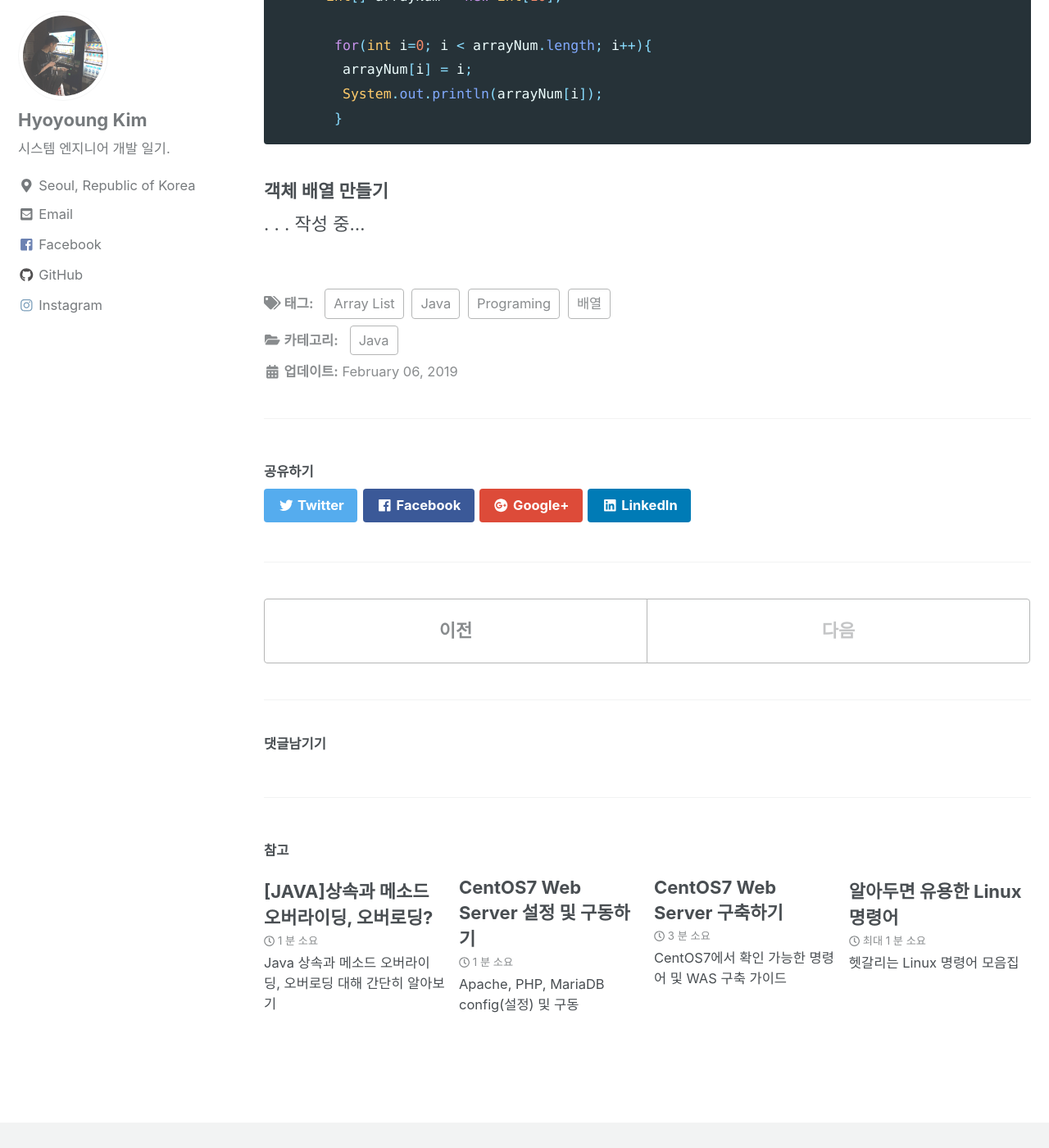
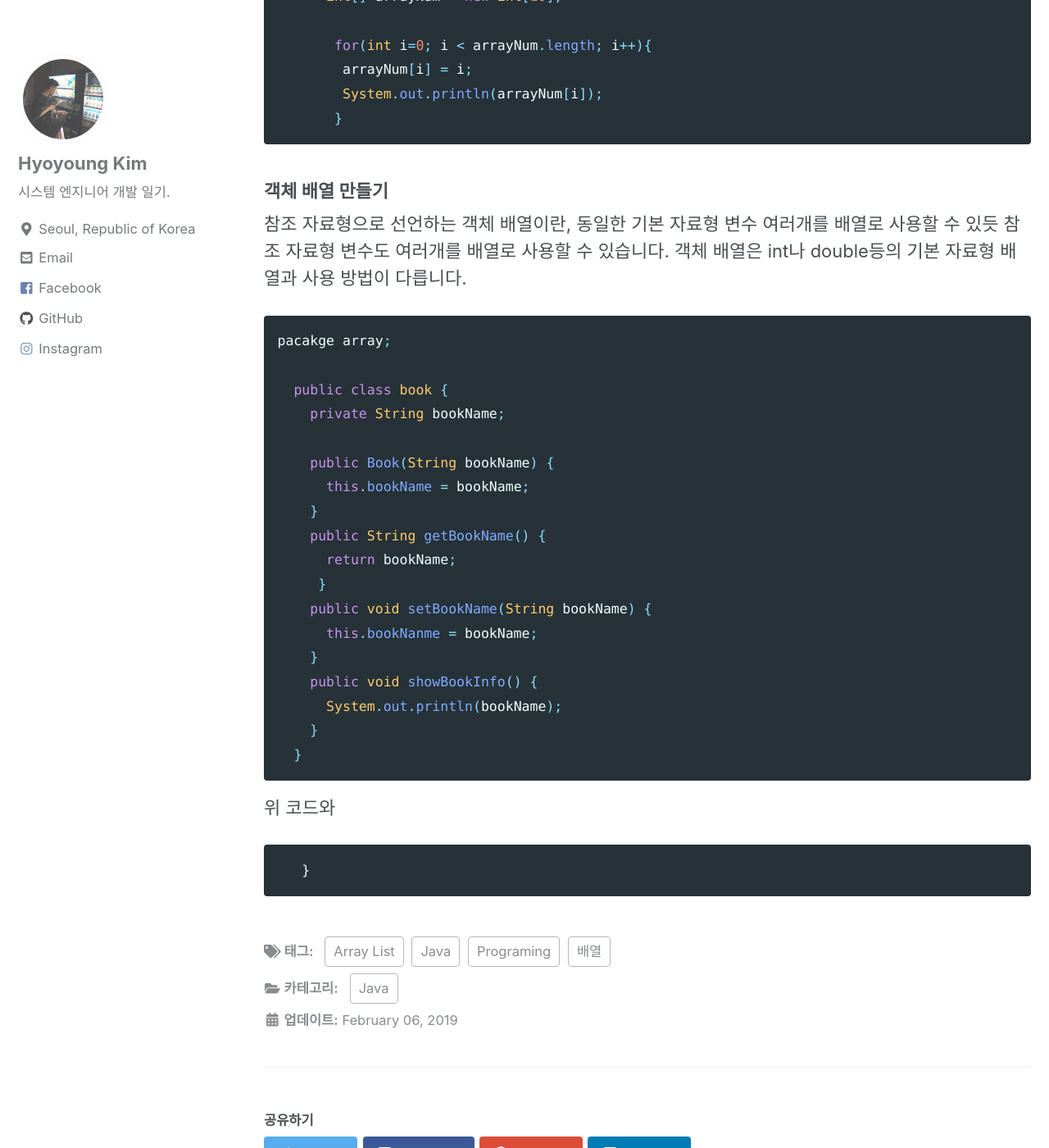
Before and after one commit to youngfromseoul/youngfromseoul.github.io2, a Jekyll site: the page built from _posts/java/2019-02-06-java-posting-00003.md, in a window 1280 px wide and 1400 px high, scrolled down 2110 px. Shown: the whole window at 82% size. Built offline with Jekyll 4.4.1, drawn with Linux system fonts in a browser that asks for light colours; cached includes are drawn as plain includes; nearby versions of some CDN libraries; some web fonts are replaced; library files that are not in the unit come from our copies; comment, search, counter and statistics services are not loaded; a style sheet for code colours, icons or effects is not loaded.

Commit message:
Update 2019-02-06-java-posting-00003.md

````diff
--- a/_posts/java/2019-02-06-java-posting-00003.md
+++ b/_posts/java/2019-02-06-java-posting-00003.md
@@ -77,8 +77,29 @@ package array;
 
 ### 객체 배열 만들기
 {:.no_toc}
+참조 자료형으로 선언하는 객체 배열이란, 동일한 기본 자료형 변수 여러개를 배열로 사용할 수 있듯 참조 자료형 변수도 여러개를 배열로 사용할 수 있습니다.
+객체 배열은 int나 double등의 기본 자료형 배열과 사용 방법이 다릅니다.
 
-.
-.
-.
-작성 중...
+```java
+pacakge array;
+
+  public class book {
+    private String bookName;
+
+    public Book(String bookName) {
+      this.bookName = bookName;
+    }
+    public String getBookName() {
+      return bookName;
+     }
+    public void setBookName(String bookName) {
+      this.bookNanme = bookName;
+    }
+    public void showBookInfo() {
+      System.out.println(bookName);
+    }
+  }
+```
+위 코드와
+
+       }
````
